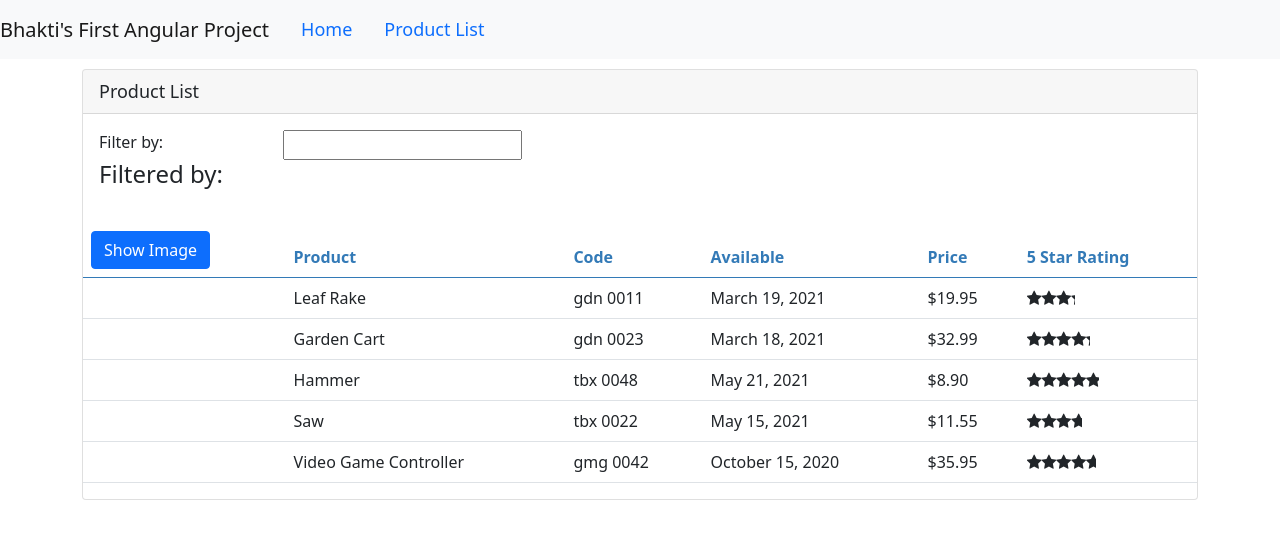
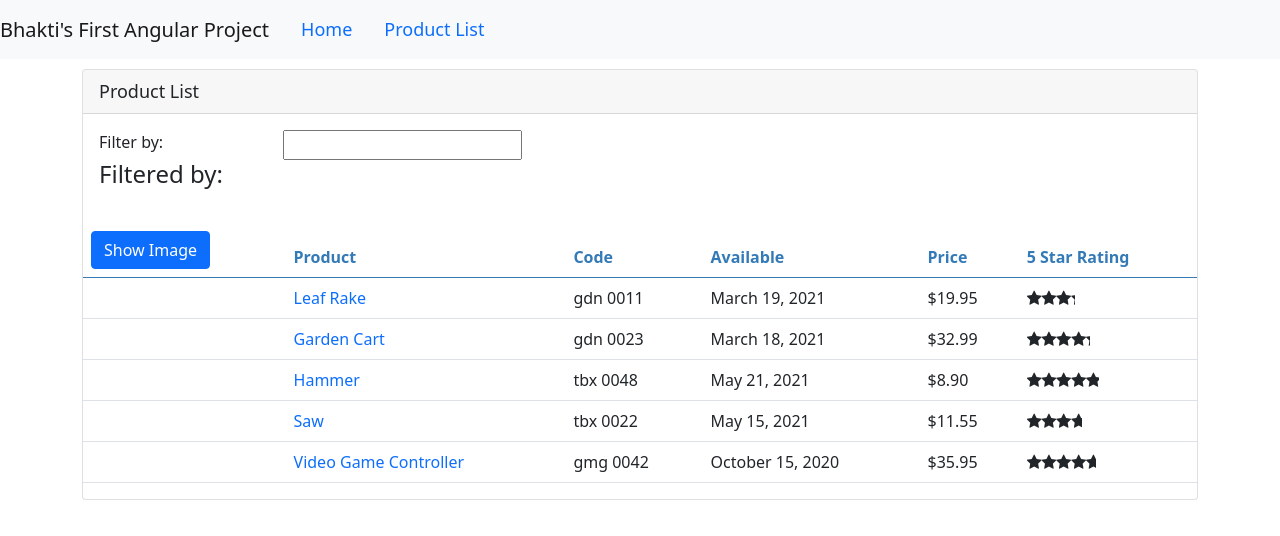
Before and after one commit to bhaktichauhan3/my-angular-app, an Angular app: page /products in a window 1280 px wide. Shown: the top 536 px of the page. Built offline with nearby package versions, Linux system fonts and the light colour scheme.

Commit message:
feat: Navigation and Routing Additional Techniques

```diff
--- a/src/app/app.module.ts
+++ b/src/app/app.module.ts
@@ -9,6 +9,7 @@
 import { ProductDetailComponent } from './products/product-detail.component';
 import { WelcomeComponent } from './home/welcome.component';
 import { RouterModule } from '@angular/router';
+import { ProductDetailGuard } from './products/product-detail.guard';
 
 @NgModule({
   declarations: [
@@ -25,7 +26,11 @@
     HttpClientModule,
     RouterModule.forRoot([
       { path: 'products', component: ProductListComponent },
-      { path: 'products/:id', component: ProductDetailComponent },
+      {
+        path: 'products/:id',
+        canActivate: [ProductDetailGuard],
+        component: ProductDetailComponent
+      },
       { path: 'welcome' , component: WelcomeComponent },
       { path: '', redirectTo: 'welcome', pathMatch: 'full' },
       { path: '**', redirectTo: 'welcome', pathMatch: 'full' },
--- a/src/app/home/welcome.component.html
+++ b/src/app/home/welcome.component.html
@@ -5,19 +5,6 @@
   <div class="card-body">
     <div class="container-fluid">
       <div class="text-center">
-        <img src="./assets/images/logo.jpg"
-             class="img-responsive center-block"
-             style="max-height:300px;padding-bottom:50px" />
-      </div>
-
-      <div class="text-center">Developed by:</div>
-      <div class="text-center">
-        <h3>Deborah Kurata</h3>
-      </div>
-
-      <div class="text-center">@deborahkurata</div>
-      <div class="text-center">
-        <a href="http://www.bit.ly/DeborahKsBlog">www.bit.ly/DeborahKsBlog</a>
       </div>
     </div>
   </div>
--- a/src/app/products/product-detail.component.html
+++ b/src/app/products/product-detail.component.html
@@ -1,5 +1,12 @@
 <div class='card'>
   <div class="card-header">
-    {{pageTitle}}
+    {{pageTitle + ': ' + product?.productName}}
+  </div>
+  <div>
+    <button class='btn btn-outline-secondary'
+            style='width: 80px'
+            (click)='onBack()'>
+        <i class='fa fa-chevron-left'> </i> Back
+    </button>
   </div>
 </div>
--- a/src/app/products/product-detail.component.ts
+++ b/src/app/products/product-detail.component.ts
@@ -1,4 +1,6 @@
 import { Component, OnInit } from '@angular/core';
+import { ActivatedRoute, Router } from '@angular/router';
+import { IProduct } from './product';
 
 @Component({
   templateUrl: './product-detail.component.html',
@@ -6,10 +8,27 @@
 })
 export class ProductDetailComponent implements OnInit {
   pageTitle: string = 'Product Detail';
+  product: IProduct | undefined;
 
-  constructor() { }
+  constructor(private route: ActivatedRoute, private router: Router) { }
 
   ngOnInit(): void {
+    const id = Number (this.route.snapshot.paramMap.get('id'));
+    this.pageTitle += `: ${id}`;
+    this.product = {
+        "productId": id,
+        "productName": "Video Game Controller",
+        "productCode": "GMG-0042",
+        "releaseDate": "October 15, 2020",
+        "description": "Standard two-button video game controller",
+        "price": 35.95,
+        "starRating": 4.6,
+        "imageUrl": "assets/images/xbox-controller.png"
+      };
+  }
+
+  onBack(): void {
+    this.router.navigate(['/products']);
   }
 
 }
--- /dev/null
+++ b/src/app/products/product-detail.guard.ts
@@ -0,0 +1,24 @@
+import { Injectable } from '@angular/core';
+import { ActivatedRouteSnapshot, CanActivate, Router, RouterStateSnapshot, UrlTree } from '@angular/router';
+import { Observable } from 'rxjs';
+
+@Injectable({
+  providedIn: 'root'
+})
+export class ProductDetailGuard implements CanActivate {
+
+  constructor(private router: Router){}
+
+  canActivate(
+    route: ActivatedRouteSnapshot,
+    state: RouterStateSnapshot): Observable<boolean | UrlTree> | Promise<boolean | UrlTree> | boolean | UrlTree {
+      const id = Number(route.paramMap.get('id'));
+      if (isNaN(id) || id < 1){
+        alert('Invalid Product id');
+        this.router.navigate(['/products']);
+        return false;
+      }
+    return true;
+  }
+
+}
--- a/src/app/products/product-list.component.html
+++ b/src/app/products/product-list.component.html
@@ -42,7 +42,11 @@
                   [style.width.px]='imageWidth'
                   [style.margin.px]='imageMargin'>
           </td>
-          <td>{{ product.productName }}</td>
+          <td>
+            <a [routerLink]="['/products',product.productId]">
+              {{ product.productName }}
+            </a>
+          </td>
           <td>{{ product.productCode | lowercase | convertToSpaces:'-'}}</td>
           <td>{{ product.releaseDate }}</td>
           <td>{{ product.price | currency: 'USD':'symbol':'1.2-2'}}</td>
```
Also changed, not shown: 1 other file (tests, documents, lock files or other folders).
